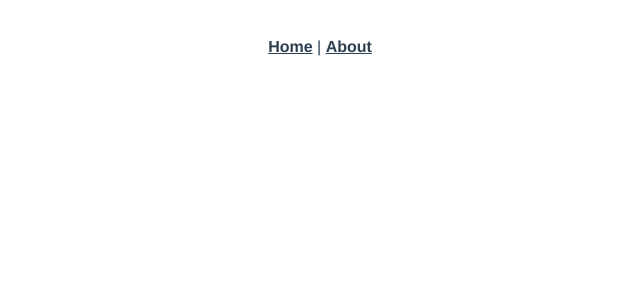
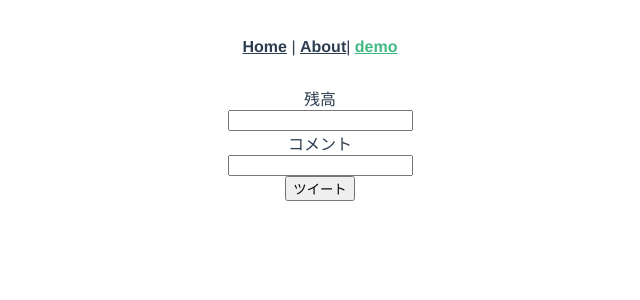
Before and after one commit to team2-kazuki-hasimonn-yuno/operation21-original, a Vue app: page /demo in a window 1280 px wide. Before the commit this address had no page. Shown: the top 300 px of the page, without its empty margins (320-960 px from the left). Built offline with nearby package versions, Linux system fonts and the light colour scheme; no server answers; the database is empty.

Commit message:
firestoren,データを追加する、取得する機能のサンプル

```diff
--- a/src/App.vue
+++ b/src/App.vue
@@ -1,7 +1,8 @@
 <template>
   <nav>
     <router-link to="/">Home</router-link> |
-    <router-link to="/about">About</router-link>
+    <router-link to="/about">About</router-link>|
+    <router-link to="/demo">demo</router-link>
   </nav>
   <router-view />
 </template>
--- a/src/router/index.js
+++ b/src/router/index.js
@@ -1,5 +1,6 @@
 import { createRouter, createWebHistory } from "vue-router"
 import HomeView from "../views/HomeView.vue"
+import Demo from "../views/demo-firestore.vue"
 
 const routes = [
   {
@@ -16,6 +17,11 @@ const routes = [
     component: () =>
       import(/* webpackChunkName: "about" */ "../views/AboutView.vue"),
   },
+  {
+    path: "/demo",
+    name: "Demo",
+    component: Demo,
+  },
 ]
 
 const router = createRouter({
--- /dev/null
+++ b/src/views/demo-firestore.vue
@@ -0,0 +1,54 @@
+<template>
+  <div class="app">
+    残高
+    <div>
+      <input v-model="tweetText" type="text" />
+    </div>
+    コメント
+    <div>
+      <input v-model="zandaka" type="text" />
+    </div>
+    <button v-on:click="postTweet">ツイート</button>
+    <div>
+      <p v-for="tweet in tweets" :key="tweet.id">
+        {{ tweet.text }}
+        {{ tweet.zandaka }}
+      </p>
+    </div>
+  </div>
+</template>
+
+<script>
+import { collection, addDoc, getDocs } from "firebase/firestore"
+import { db } from "../firebase"
+
+export default {
+  data() {
+    return {
+      tweets: [{}],
+      tweetText: "",
+      zandaka: "",
+    }
+  },
+  methods: {
+    postTweet() {
+      addDoc(collection(db, "tweets"), {
+        text: this.tweetText,
+        zandaka: this.zandaka,
+      })
+      console.log("postTweetが動いたよ")
+    },
+  },
+  created() {
+    getDocs(collection(db, "tweets")).then((snapshot) => {
+      snapshot.forEach((doc) => {
+        this.tweets.push({
+          id: doc.id,
+          ...doc.data(),
+        })
+      })
+      console.log(this.tweets)
+    })
+  },
+}
+</script>
```
